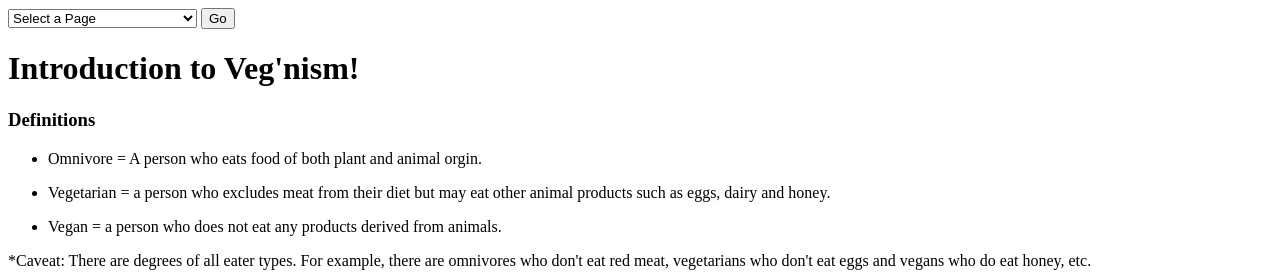
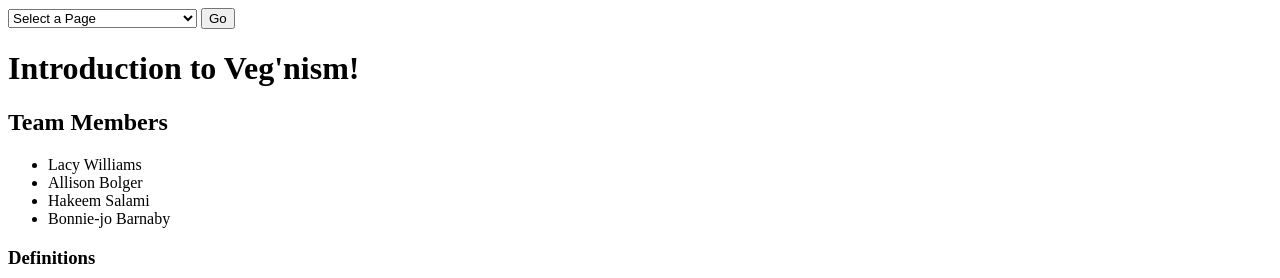
Before and after one commit to blackkerouac/Data_Visualization-Project_2, a plain HTML site: page templates/1_Introduction_&_Definitions.html in a window 1280 px wide. Shown: the top 278 px of the page. Drawn offline with Linux system fonts and the light colour scheme.

Commit message:
Updated Flask & Added Team Members to Intro Page

```diff
--- a/templates/1_Introduction_&_Definitions.html
+++ b/templates/1_Introduction_&_Definitions.html
@@ -34,7 +34,13 @@
 <body>
   <!-- Headline -->
   <h1>Introduction to Veg'nism! </h1>
-
+  <h2>Team Members</h2>
+  <ul>
+    <li>Lacy Williams</li>
+    <li>Allison Bolger</li>
+    <li>Hakeem Salami</li>
+    <li>Bonnie-jo Barnaby</li>
+  </ul>
   <!-- Ordered List (numbered 1 to 4) -->
   <h3>Definitions</h3>
   <ul>
```
Also changed, not shown: 1 other file.
